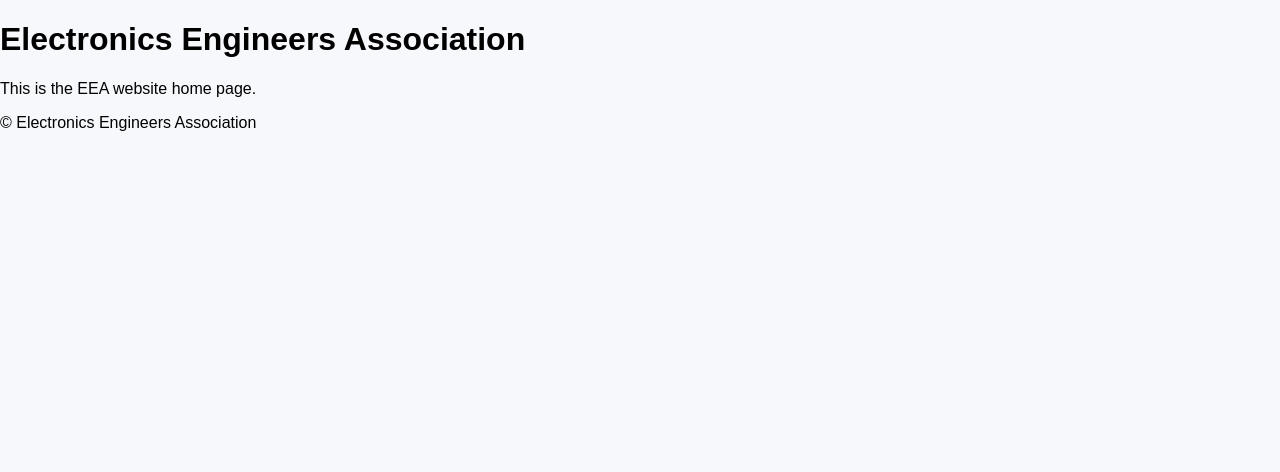
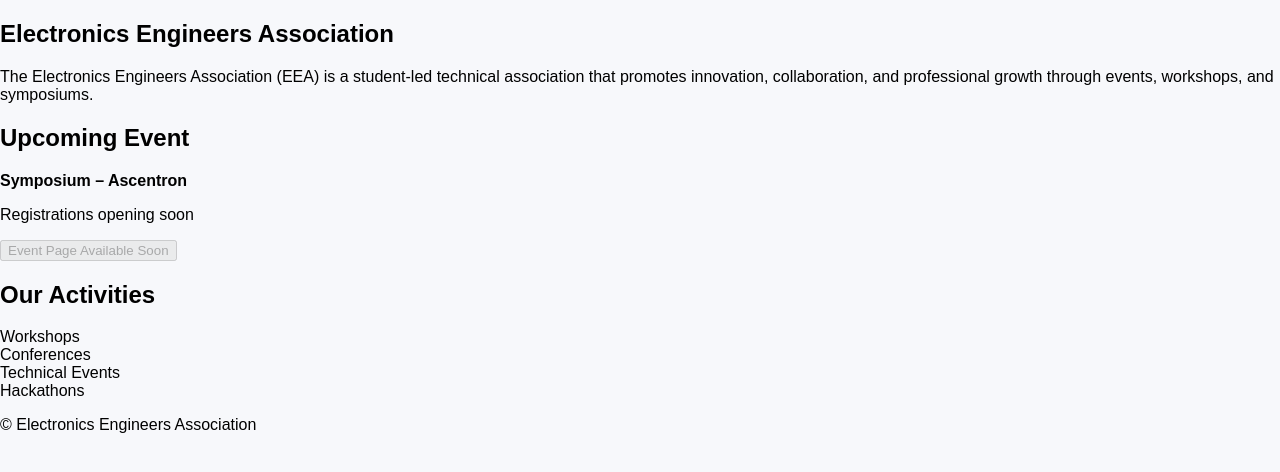
Before and after one commit to eeaofficial/eea-website, a Flask app: page / in a window 1280 px wide. Shown: the part 36-508 px from the top of the page. Run offline with Flask 3, Linux system fonts and the light colour scheme.

Commit message:
Create EEA home page structure

```diff
--- a/app/templates/home.html
+++ b/app/templates/home.html
@@ -1,6 +1,37 @@
 {% extends "base.html" %}
 
 {% block content %}
-<h1>Electronics Engineers Association</h1>
-<p>This is the EEA website home page.</p>
+
+<!-- HERO / INTRO -->
+<section class="hero">
+    <h1>Electronics Engineers Association</h1>
+    <p>
+        The Electronics Engineers Association (EEA) is a student-led technical
+        association that promotes innovation, collaboration, and professional growth
+        through events, workshops, and symposiums.
+    </p>
+</section>
+
+<!-- UPCOMING EVENT -->
+<section class="upcoming">
+    <h2>Upcoming Event</h2>
+    <div class="event-card">
+        <p><strong>Symposium – Ascentron</strong></p>
+        <p>Registrations opening soon</p>
+        <button disabled>Event Page Available Soon</button>
+    </div>
+</section>
+
+<!-- EVENTS CATEGORIES -->
+<section class="categories">
+    <h2>Our Activities</h2>
+
+    <div class="category-grid">
+        <div class="category">Workshops</div>
+        <div class="category">Conferences</div>
+        <div class="category">Technical Events</div>
+        <div class="category">Hackathons</div>
+    </div>
+</section>
+
 {% endblock %}
```
